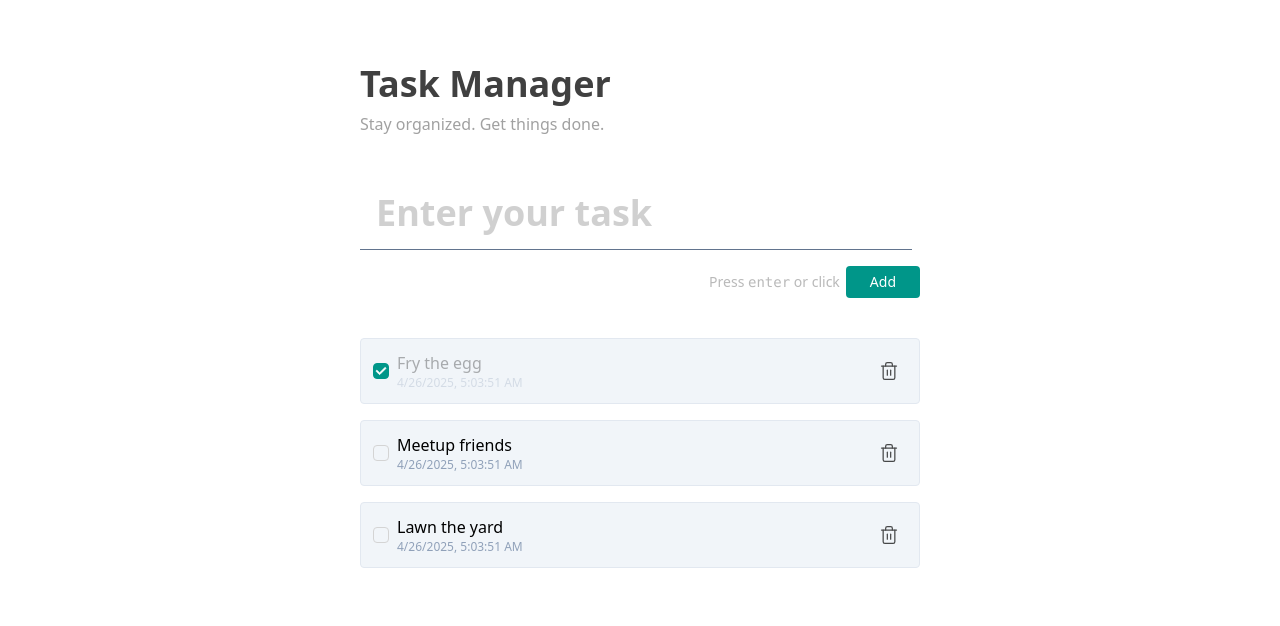
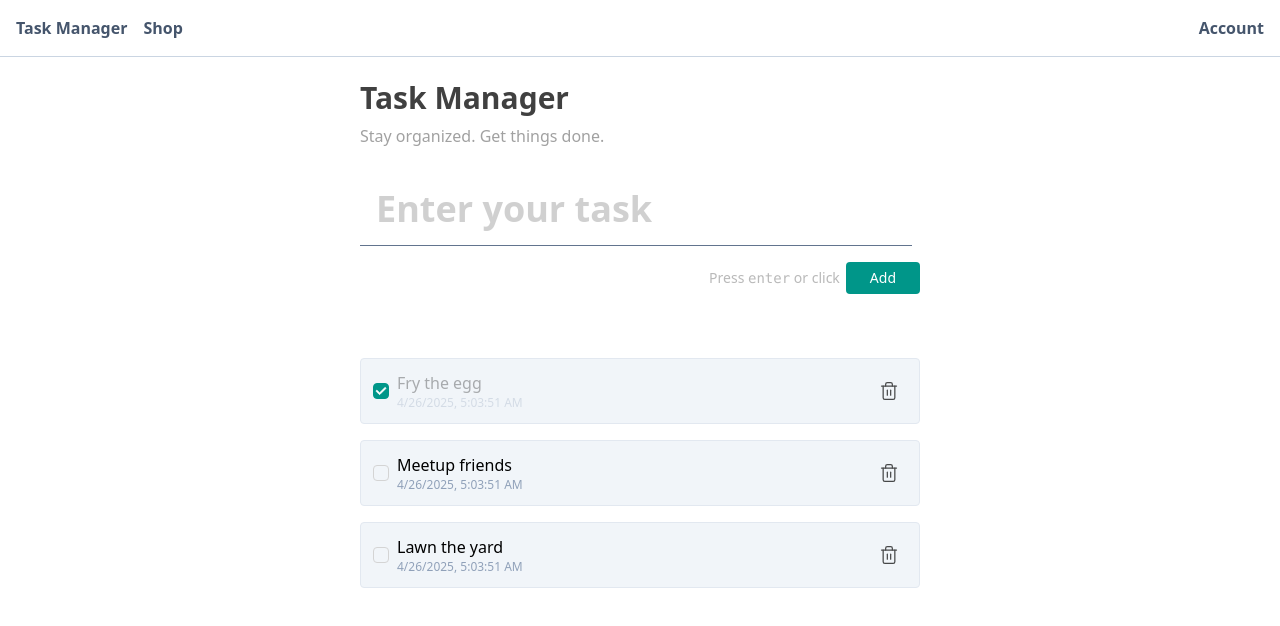
Before and after one commit to mfrizqi/shop-task-react, a React (Vite) app: page / in a window 1280 px wide. Shown: the top 626 px of the page. Built offline with nearby package versions, Linux system fonts and the light colour scheme.

Commit message:
feat: add header, adjust style task manager, add not found page

```diff
--- /dev/null
+++ b/src/components/Header.tsx
@@ -0,0 +1,34 @@
+import { useEffect, useState } from "react";
+
+const Header = () => {
+
+    const currentRoute = window.location.pathname;
+    const [hideHeader, setHideHeader] = useState(false)
+
+    useEffect(()=>{
+        console.log(currentRoute)
+        if(currentRoute.includes('/auth')){
+            setHideHeader(true)
+        } else {
+            setHideHeader(false)
+        }
+    },[currentRoute])
+
+    return (
+        <section className={`absolute top-0 left-0 right-0 w-full flex justify-between px-4 py-4 border-b border-slate-300 bg-white ${hideHeader? 'hidden' : ''}`}>
+            <div className='flex gap-4'>
+                <a href="/" className="font-semibold text-slate-600 hover:text-emerald-500 transition-all">
+                    Task Manager
+                </a>
+                <a href="/shop" className="font-semibold text-slate-600 hover:text-emerald-500 transition-all">
+                    Shop
+                </a>
+            </div>
+            <a href="/auth/login" className="font-semibold text-slate-600 hover:text-emerald-500 transition-all">
+                Account
+            </a>
+        </section>
+    )
+}
+
+export default Header
--- a/src/main.tsx
+++ b/src/main.tsx
@@ -2,9 +2,11 @@ import { StrictMode } from 'react'
 import { createRoot } from 'react-dom/client'
 import './index.css'
 import { AppRouter } from './router.tsx'
+import Header from './components/Header.tsx'
 
 createRoot(document.getElementById('root')!).render(
   <StrictMode>
-    <AppRouter/>
+    <Header></Header>
+    <AppRouter />
   </StrictMode>,
 )
--- /dev/null
+++ b/src/page/NotFound.tsx
@@ -0,0 +1,12 @@
+const NotFound = ()=>{
+    return(
+        <section className="relative h-svh w-full z-[-2]">
+            <div className="absolute top-[50%] left-[50%] text-2xl text-slate-400" style={{transform: 'translate(-50%,-50%)'}}>
+                <div className="text-4xl font-semibold text-center mb-2">404</div>
+                <div>Page Not Found :(</div>
+            </div>
+        </section>
+    )
+}
+
+export default NotFound
--- a/src/page/TaskManager.tsx
+++ b/src/page/TaskManager.tsx
@@ -63,10 +63,10 @@ const TaskManager = () => {
 
     return (
         <section className="bg-white h-svh w-full">
-            <section className="flex flex-col items-center justify-start py-16 px-10 h-full">
+            <section className="flex flex-col items-center justify-start pt-20 px-10 h-full">
                 <div className="w-full max-w-[560px]">
-                    <h1 className="text-4xl font-bold mb-2 text-neutral-700">Task Manager</h1>
-                    <p className="mb-10 text-neutral-400">Stay organized. Get things done.</p>
+                    <h1 className="text-3xl font-bold mb-2 text-neutral-700">Task Manager</h1>
+                    <p className="mb-6 text-neutral-400">Stay organized. Get things done.</p>
                     <form onSubmit={(e) => { handleSubmit(e) }} className="mb-10">
                         <div className="flex flex-col md:flex-row justify-center">
                             <input
@@ -92,7 +92,7 @@ const TaskManager = () => {
                 </div >
 
                 {taskList.length > 0 &&
-                    <div className="flex flex-col gap-4 w-full max-w-[560px] max-h-[100%] overflow-y-auto">
+                    <div className="flex flex-col gap-4 w-full max-w-[560px] max-h-[100%] overflow-y-auto py-6">
                         {taskList.map((task) => {
                             return <TaskCard
                                 task={task}
@@ -105,7 +105,7 @@ const TaskManager = () => {
                 }
                 {taskList.length === 0 &&
                     <div className="flex flex-col gap-4 w-full max-w-[560px] max-h-[100%]">
-                            <div className="text-center p-4 bg-slate-100 rounded text-slate-500">All tasks done!</div>
+                        <div className="text-center p-4 bg-slate-100 rounded text-slate-500">All tasks done!</div>
                     </div>
                 }
             </section>
--- a/src/router.tsx
+++ b/src/router.tsx
@@ -4,6 +4,7 @@ import { ProtectedRoute } from "./auths/auth";
 import Register from "./page/Register";
 import Login from "./page/Login";
 import TaskManager from "./page/TaskManager";
+import NotFound from "./page/NotFound";
 
 const router = createBrowserRouter([
     {
@@ -29,7 +30,7 @@ const router = createBrowserRouter([
     },
     {
         path:'*',
-        element: <div>Page Not Found</div>
+        element: <NotFound></NotFound>
     }
 ]);
 
```
